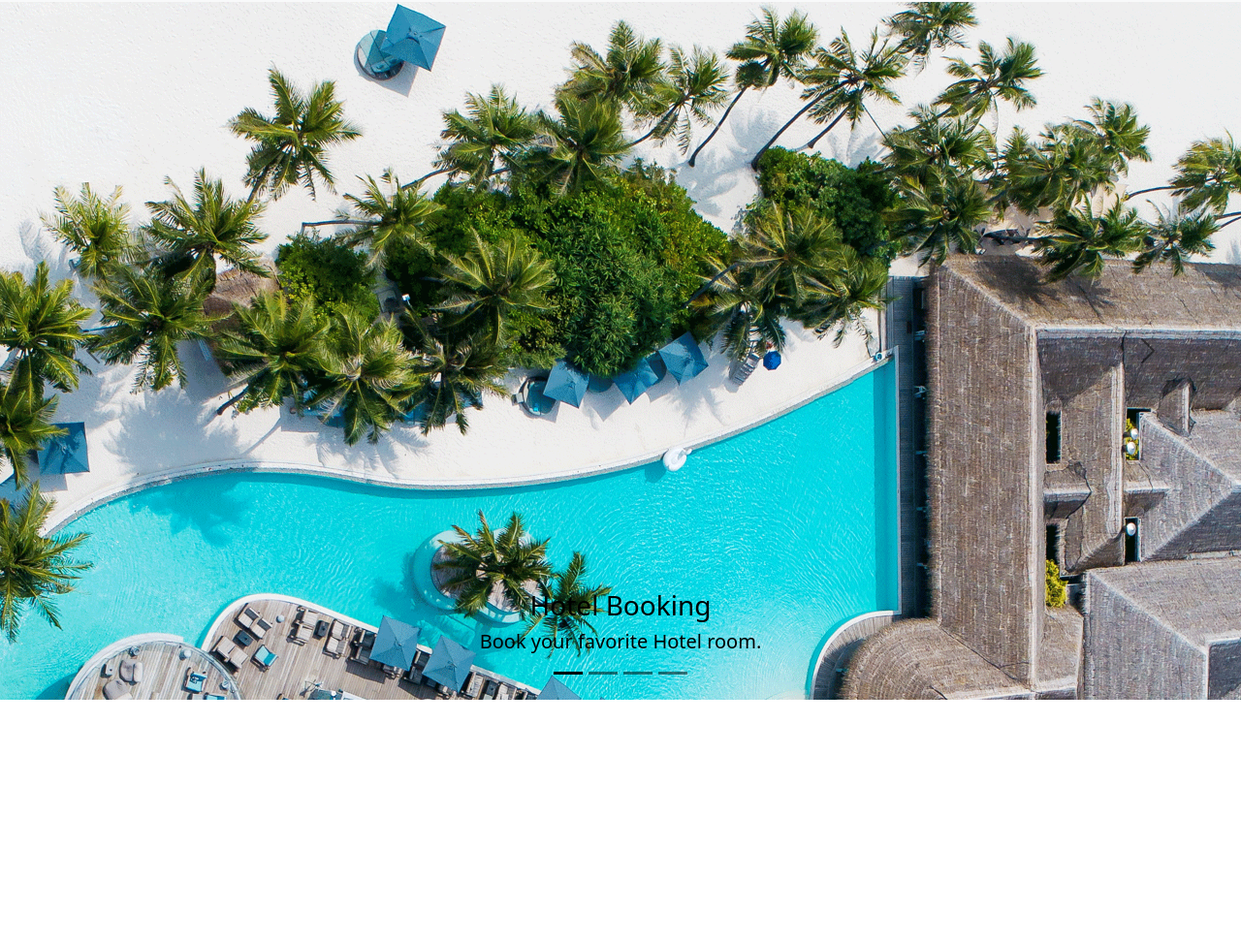
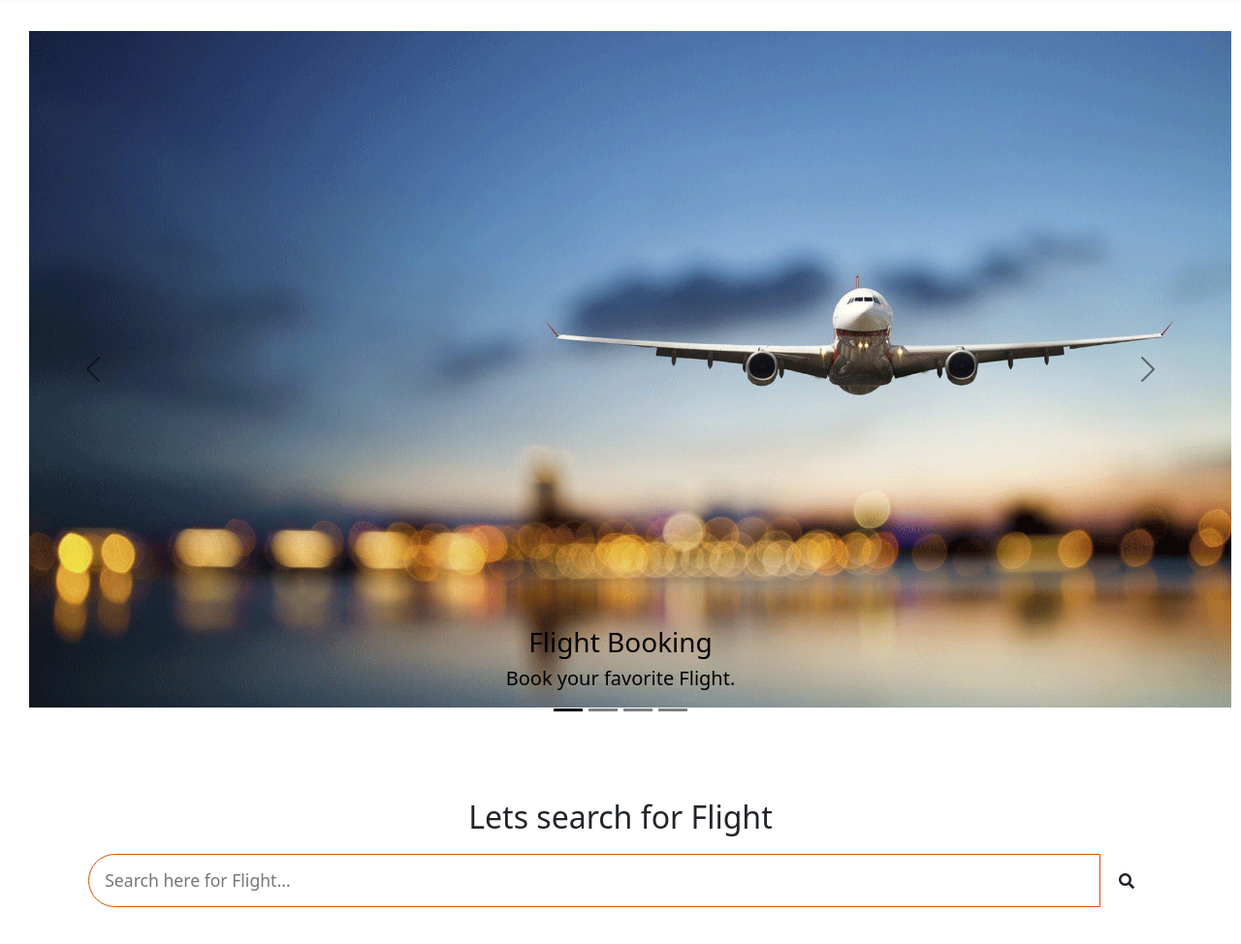
Before and after one commit to Avimistry4800/Multi-task-api-practice-js, a plain HTML site: page index.html in a window 1280 px wide. Shown: the part 54-1028 px from the top of the page at 97% size. Before the commit the page ends 800 px from the top, so only its background shows below. Drawn offline with nearby package versions, Linux system fonts and the light colour scheme.

Commit message:
add flight search annd linking with api

```diff
--- /dev/null
+++ b/CSS/stylle.css
@@ -0,0 +1,79 @@
+*{
+    margin: 0;
+    padding: 0;
+    box-sizing: border-box;
+}
+:root{
+    --tenne-tawny: #d65108;
+    --tenne-tawny-dark: #b54507;
+}
+#slider img{
+    height: 50%;
+    width: 50%;
+    margin: 10px;
+    padding: 20px;
+
+
+}
+.btn{
+    cursor: pointer;
+    outline: 0;
+    font-size: 1.05rem;
+
+}
+
+.flight-container{
+    min-height: 100vh;
+}
+.flight-wraper{
+    max-width: 1200px;
+    margin: 0 auto;
+    padding: 2rem;
+    background: #fff;
+    text-align: center;
+}
+.flight-search{
+    margin: 2rem 0;
+}
+
+.flight-seach-box{
+    margin: 1.2rem;
+    display: flex;
+    align-items: stretch;
+}
+
+.flight-search-control,
+.flight-search-btn{
+    width: 100%;
+}
+
+.flight-search-control{
+    padding: 0 1rem;
+    font-size: 1.1rem;
+    font-family: inherit;
+    outline: 0;
+    border: 1px solid var(--tenne-tawny);
+    color: var(--tenne-tawny);
+    border-top-left-radius: 2rem;
+    border-bottom-left-radius: 2rem;
+}
+
+.flight-search-btn{
+    width: 55px;
+    height: 55px;
+    font-size: 1.8rem;
+    background: var(--tenne-tawny);
+    color: rgb(131, 101, 101);
+    border: none;
+    border-top-right-radius: 2rem;
+    border-bottom-right-radius: 2rem;
+    transition: all 0.4s linear;
+    -webkit-transition: all 0.4s linear;
+    -moz-transition: all 0.4s linear;
+    -ms-transition: all 0.4s linear;
+    -o-transition: all 0.4s linear;
+}
+
+.flight-search-btn:hover{
+    background: var(--tenne-tawny-dark);
+}
--- a/app.js
+++ b/app.js
@@ -0,0 +1 @@
+const flightBooking= document.getElementById('flight-booking');
--- a/index.html
+++ b/index.html
@@ -5,7 +5,7 @@
     <meta http-equiv="X-UA-Compatible" content="IE=edge">
     <meta name="viewport" content="width=device-width, initial-scale=1.0">
     <!-- css -->
-    <link rel="stylesheet" href="style.css">
+    <link rel="stylesheet" href="CSS/stylle.css">
     <!-- bootstrap -->
     <link href="https://cdn.jsdelivr.net/npm/bootstrap@5.0.0-beta2/dist/css/bootstrap.min.css" rel="stylesheet" integrity="sha384-BmbxuPwQa2lc/FVzBcNJ7UAyJxM6wuqIj61tLrc4wSX0szH/Ev+nYRRuWlolflfl" crossorigin="anonymous">
     <script src="https://cdn.jsdelivr.net/npm/bootstrap@5.0.0-beta2/dist/js/bootstrap.bundle.min.js" integrity="sha384-b5kHyXgcpbZJO/tY9Ul7kGkf1S0CWuKcCD38l8YkeH8z8QjE0GmW1gYU5S9FOnJ0" crossorigin="anonymous"></script>
@@ -52,10 +52,10 @@
             </div>
             <div class="carousel-inner">
               <div class="carousel-item active" data-bs-interval="10000">
-                <img src="images/hotel.png" class="d-block w-100" alt="...">
+                <img src="images/fliht.png" class="d-block w-100" alt="...">
                 <div class="carousel-caption d-none d-md-block">
-                  <h3>Hotel Booking</h3>
-                  <h5>Book your favorite Hotel room.</h5>
+                  <h3>Flight Booking</h3>
+                  <h5>Book your favorite Flight.</h5>
                 </div>
               </div>
               <div class="carousel-item" data-bs-interval="2000">
@@ -90,6 +90,33 @@
             </button>
           </div>
        </div>
+    </section>
+
+    <section id="flight-container">
+        <div class="flight-wraper">
+            <div class="flight-search">
+                <h2 class="title">Lets search for Flight</h2>
+                <div class="flight-seach-box">
+                    <input type="text" class="flight-search-control" placeholder="Search here for Flight..." id="flight-search-input">
+                    <button type="submit" class="flight-search-btn btn" id="flight-search-btn">
+                        <i class="fas fa-search"></i>
+                    </button>
+
+                </div>
+            </div>
+        </div>
+        <!-- <div class="flight-search">
+        <h4 class="mt-2 text-center">Search for flight</h4>
+        <div class="flight-search-box">
+                <input type="text" class="flight-search-control" id="flight-search-input" placeholder="search for flight">
+            <button type="submit" id="flight-search-btn" class="btn flight-search-btn">
+                <i class="fas fa-search"></i>
+            </button>
+        </div>
+    </div> -->
+    </section>
+
+
     <script src="app.js"></script>
 
 </body>
--- a/stylle.css
+++ /dev/null
@@ -1,11 +0,0 @@
-#slider{
-    height: 400px;
-    width: 70%;
-    margin: 10px;
-    padding: 20px;
-    border: 2px solid aquamarine;
-
-}
-#slider img{
-
-}
```
Also changed, not shown: images/fliht.png (added).
